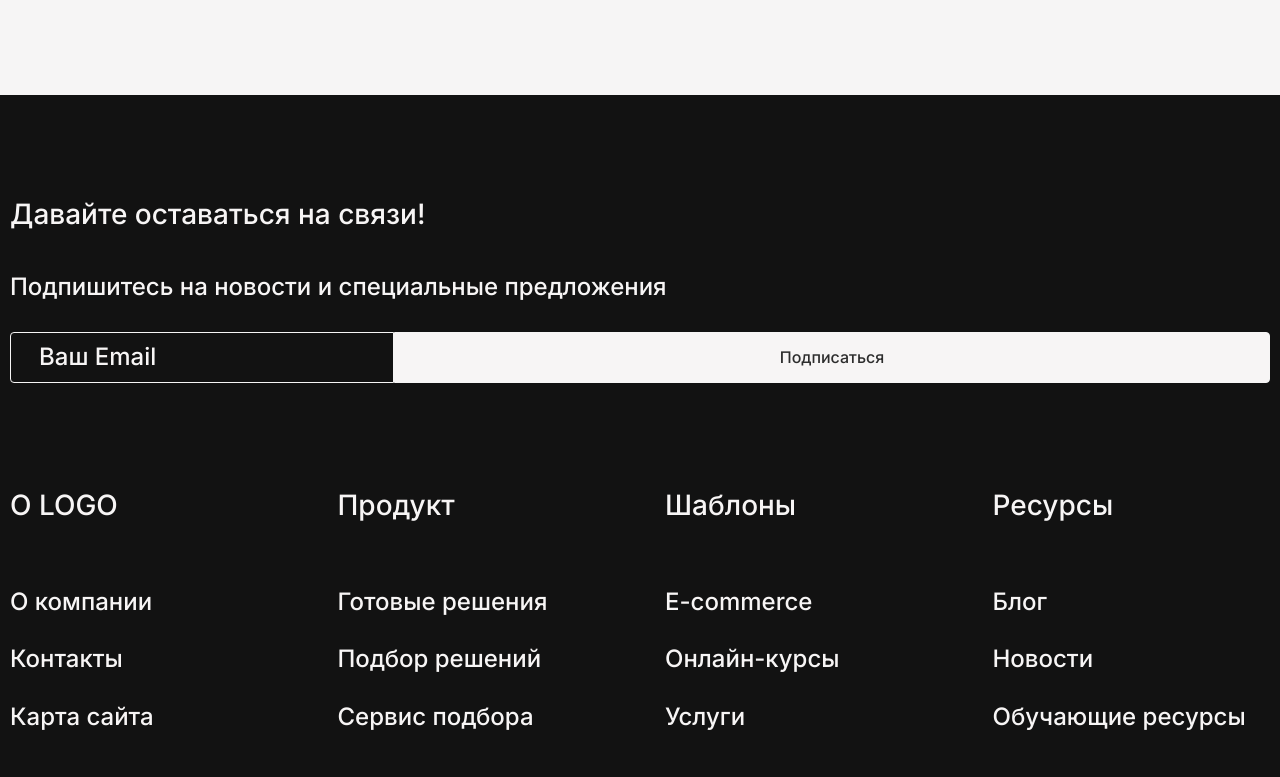
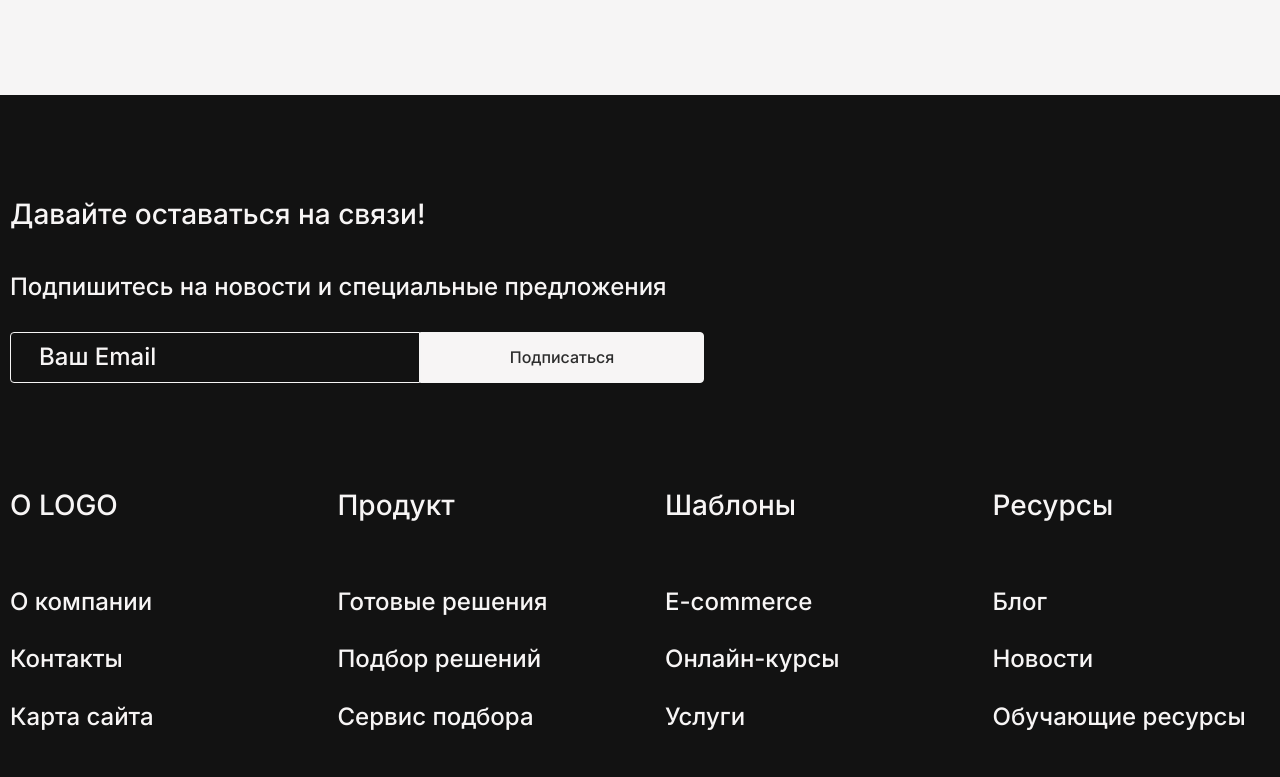
Before and after one commit to evgKireev/TWNSND, a React (Create React App) app: page / in a window 1280 px wide. Shown: the part 1079-1856 px from the top of the page. Built offline with nearby package versions, Linux system fonts and the light colour scheme; what apisauce would draw is missing.

Commit message:
fix conflict

```diff
--- a/src/components/APP/Footer/Footer.module.scss
+++ b/src/components/APP/Footer/Footer.module.scss
@@ -73,6 +73,7 @@
   text-align: center;
   border: 1px solid $backgr_white;
   border-radius: 0px 4px 4px 0px;
+  width: 284px;
 }
 
 .lists {
```
